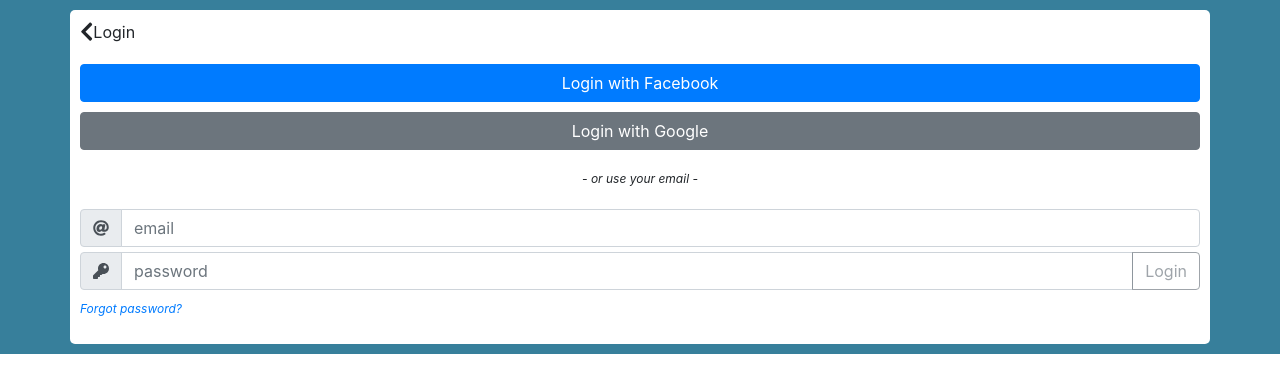
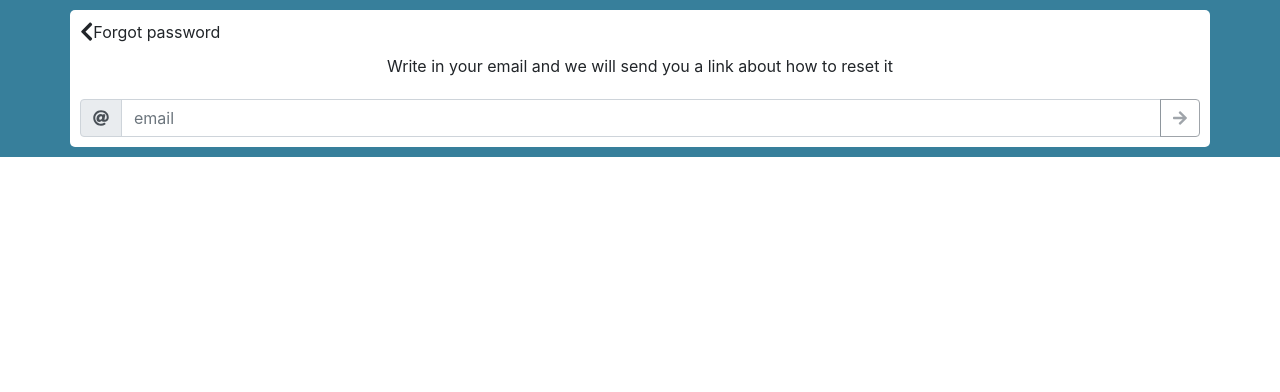
Before and after one commit to boklisten/bl-login, an Angular app: page /auth/login/forgot in a window 1280 px wide. Shown: the top 392 px of the page. Built offline with nearby package versions, Linux system fonts and the light colour scheme; what @auth0/angular-jwt, angular-2-local-storage, ngx-cookie would draw is missing.

Commit message:
feat(forgotPassword): added forgotPasswordComponent

```diff
--- /dev/null
+++ b/src/app/login/forgot-password/forgot-password.component.html
@@ -0,0 +1,42 @@
+<div class="row" *ngIf="warning">
+	<div class="col-12">
+		<ngb-alert (close)="clearWarning()">
+			<i class="fa fa-exclamation-triangle"></i> {{warningText}}
+		</ngb-alert>
+	</div>
+</div>
+
+<div class="row" *ngIf="success">
+	<div class="col-12">
+		<ngb-alert [type]="'success'" (close)="clearSuccess()">
+			{{successText}}
+		</ngb-alert>
+	</div>
+</div>
+
+<div class="row">
+	<div class="col-12">
+		<p style="text-align: center">{{forgotPasswordText}}</p>
+	</div>
+</div>
+
+<div class="row">
+	<div class="col-12">
+		<div class="bl-input input-group md-3">
+			<div class="bl-input-prepend input-group-prepend" placement="bottom" ngbTooltip="{{tooltipText}}">
+          <span class="input-group-text">
+			  <i class="fa  fa-at" alt="email"></i>
+		  </span>
+			</div>
+			<input type="email" class="form-control" id="blEmail" [(ngModel)]="email" [email]="true"
+				   placeholder="email" (focus)="true" (keyup.enter)="onRequestNewPassword()">
+			<div class="input-group-append">
+				<button
+					[ngClass]="{'btn': true, 'btn-outline-secondary disabled': !showRequestNewPasswordButton(), 'btn-success': showRequestNewPasswordButton()}"
+					type="button" (click)="onRequestNewPassword()">
+					<i class="fa fa-arrow-right"></i>
+				</button>
+			</div>
+		</div>
+	</div>
+</div>
--- /dev/null
+++ b/src/app/login/forgot-password/forgot-password.component.ts
@@ -0,0 +1,60 @@
+import {Component, OnInit} from '@angular/core';
+import * as EmailValidator from 'email-validator';
+
+@Component({
+	selector: 'bl-forgot-password',
+	templateUrl: './forgot-password.component.html',
+	styleUrls: ['./forgot-password.component.scss']
+})
+export class ForgotPasswordComponent implements OnInit {
+	public warning: boolean;
+	public warningText: string;
+	public email: string;
+	public success: boolean;
+	public successText: string;
+	public forgotPasswordText: string;
+	public tooltipText: string;
+
+	constructor() {
+		this.warning = false;
+		this.warningText = '';
+		this.email = '';
+		this.success = false;
+		this.successText = '';
+		this.tooltipText = 'Email';
+		this.forgotPasswordText = 'Write in your email and we will send you a link about how to reset it';
+	}
+
+	ngOnInit() {
+	}
+
+	public onRequestNewPassword() {
+		this.setSuccess('email with instructions sent to you! (not true)');
+
+	}
+
+	public showRequestNewPasswordButton(): boolean {
+		return (EmailValidator.validate(this.email));
+	}
+
+	private setWarning(msg: string) {
+		this.warning = true;
+		this.warningText = msg;
+	}
+
+	private setSuccess(msg: string) {
+		this.success = true;
+		this.successText = msg;
+	}
+
+	public clearWarning() {
+		this.warning = false;
+		this.warningText = '';
+	}
+
+	public clearSuccess() {
+		this.success = false;
+		this.successText = '';
+	}
+
+}
--- a/src/app/login/local-login/local-login.component.html
+++ b/src/app/login/local-login/local-login.component.html
@@ -37,8 +37,5 @@
 				</button>
 			</div>
 		</div>
-		<p class="bl-local-login-footer">
-			<a href="#">Forgot password?</a>
-		</p>
 	</div>
 </div>
--- a/src/app/login/login.component.html
+++ b/src/app/login/login.component.html
@@ -36,4 +36,25 @@
 	</div>
 
 	<bl-local-login></bl-local-login>
+
+	<div class="row">
+		<div class="col-12">
+			<button class="btn btn-link bl-forgot-password-link" (click)="onShowForgotPassword()">forgot password?</button>
+		</div>
+	</div>
 </div>
+
+
+<div class="bl-login-container container" *ngIf="showForgotPassword">
+	<div class="row">
+		<div class="col-12 bl-navigation-header" (click)="onShowLogin()">
+			<span>
+				<i class="fa fa-chevron-left fa-lg"></i>
+			</span>
+			<span>Forgot password</span>
+		</div>
+	</div>
+
+	<bl-forgot-password></bl-forgot-password>
+
+</div>
--- a/src/app/login/login.component.scss
+++ b/src/app/login/login.component.scss
@@ -20,3 +20,7 @@
 .bl-navigation-header {
 	margin-bottom: 10px;
 }
+
+.bl-forgot-password-link {
+	margin-top: 10px;
+}
--- a/src/app/login/login.component.ts
+++ b/src/app/login/login.component.ts
@@ -10,10 +10,12 @@
 export class LoginComponent implements OnInit {
 	public showLogin: boolean;
 	public showRegister: boolean;
+	public showForgotPassword: boolean;
 
 	constructor() {
-		this.showLogin = true;
+		this.showLogin = false;
 		this.showRegister = false;
+		this.showForgotPassword = true;
 	}
 
 
@@ -23,20 +25,29 @@
 	onShowLogin() {
 		this.showRegister = false;
 		this.showLogin = true;
+		this.showForgotPassword = false;
 	}
 
 	onShowRegister() {
 		this.showRegister = true;
 		this.showLogin = false;
+		this.showForgotPassword = false;
+	}
+
+	onShowForgotPassword() {
+		this.showRegister = false;
+		this.showLogin = false;
+		this.showForgotPassword = true;
 	}
 
 	onShowMenu() {
 		this.showRegister = false;
 		this.showLogin = false;
+		this.showForgotPassword = false;
 	}
 
 	showMenu(): boolean {
-		return (!this.showLogin && !this.showRegister);
+		return (!this.showLogin && !this.showRegister && !this.showForgotPassword);
 	}
 
 
--- a/src/app/login/login.module.ts
+++ b/src/app/login/login.module.ts
@@ -13,6 +13,7 @@
 import { LocalLoginComponent } from './local-login/local-login.component';
 import {FormsModule} from "@angular/forms";
 import { SocialLoginComponent } from './social-login/social-login.component';
+import { ForgotPasswordComponent } from './forgot-password/forgot-password.component';
 
 
 @NgModule({
@@ -43,7 +44,8 @@
 	declarations: [
 		LoginComponent,
 		LocalLoginComponent,
-		SocialLoginComponent
+		SocialLoginComponent,
+		ForgotPasswordComponent
 	],
 	exports: [
 		LoginComponent
```
Also changed, not shown: src/app/login/forgot-password/forgot-password.component.scss (added), 1 other file (tests, documents, lock files or other folders).
